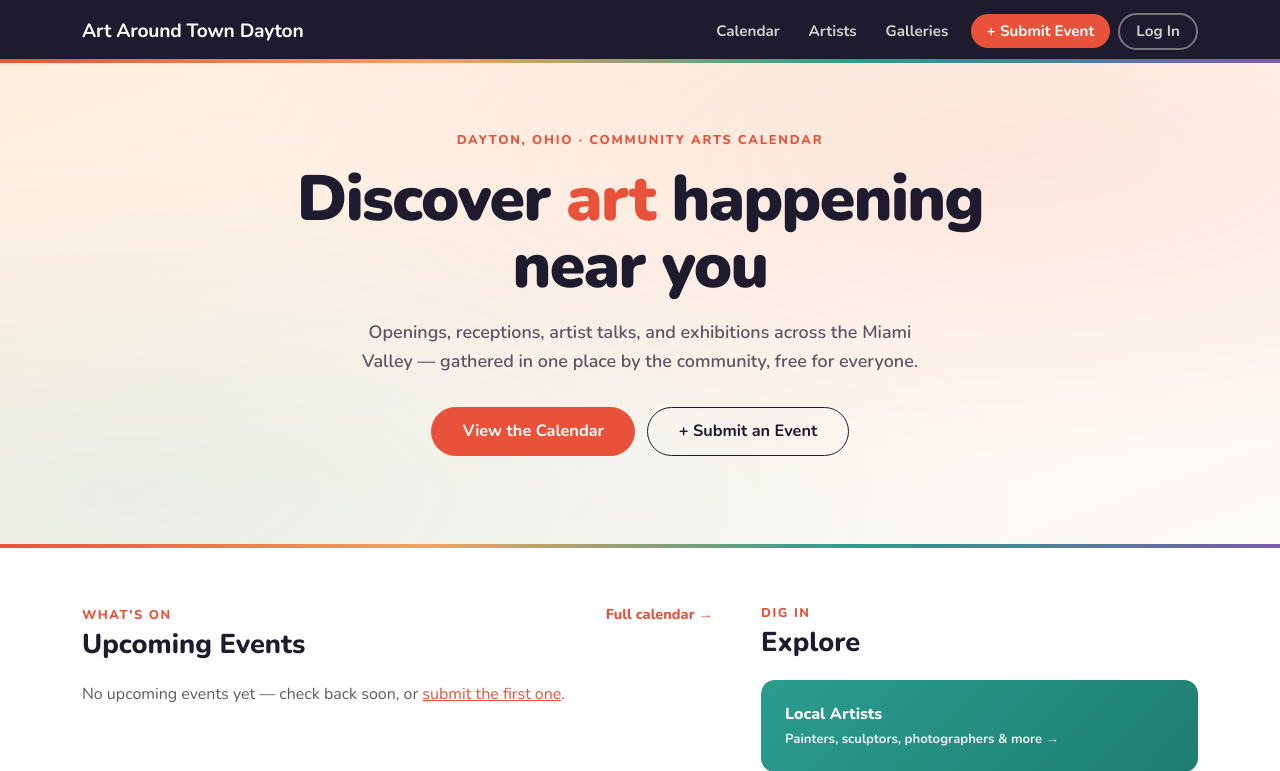
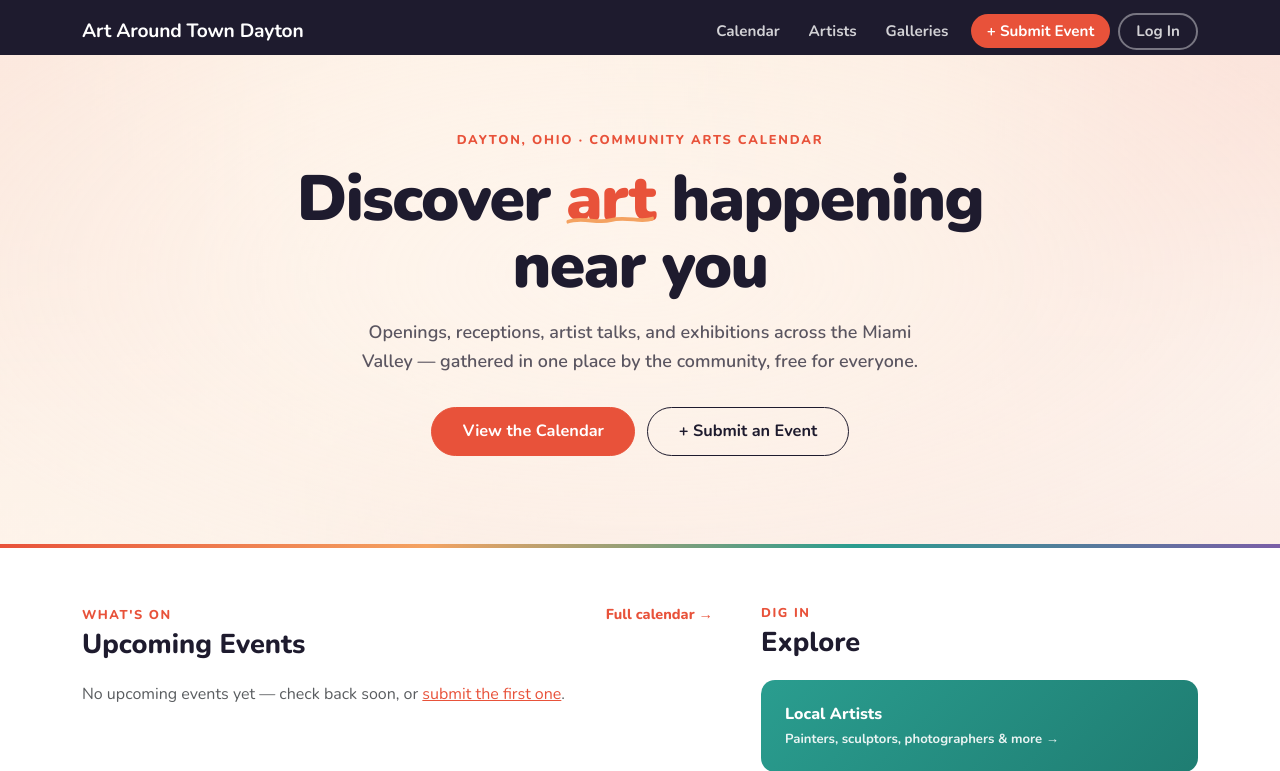
Before and after one commit to codefordayton/artaroundtown, a Django app: page / in a window 1280 px wide. Shown: the top 771 px of the page. Run offline with Django 5.2, Linux system fonts and the light colour scheme; data that the repository does not hold is empty.

Commit message:
Landing hero: rotating predefined images + fix accent underline
- Add a crossfading set of 4 predefined hero images (static/img/hero/)
  behind a warm veil; swap by replacing files and editing
  LandingView.HERO_IMAGES. Respects prefers-reduced-motion.
- Fix the hand-drawn accent underline under "art": the old CSS used
  z-index:-1 (hidden behind the hero bg). Now an inline SVG on an
  inline-block word so it tracks the word across line wraps.
- Pass hero image paths through context and resolve with {% static img %}
  so the ManifestStaticFilesStorage lookup works in production.

Co-Authored-By: Claude Opus 4.8 <noreply@anthropic.com>

```diff
--- a/apps/events/views.py
+++ b/apps/events/views.py
@@ -13,9 +13,19 @@ from .models import Event, EventStatus
 class LandingView(TemplateView):
     template_name = 'events/landing.html'
 
+    # Predefined rotating hero images. Drop replacements into
+    # static/img/hero/ and update this list to change what rotates.
+    HERO_IMAGES = [
+        'img/hero/hero1.jpg',
+        'img/hero/hero2.jpg',
+        'img/hero/hero3.jpg',
+        'img/hero/hero4.jpg',
+    ]
+
     def get_context_data(self, **kwargs):
         ctx = super().get_context_data(**kwargs)
         today = timezone.localdate()
+        ctx['hero_images'] = self.HERO_IMAGES
 
         upcoming = (
             Event.objects.filter(status=EventStatus.APPROVED, start_date__gte=today)
--- a/templates/events/landing.html
+++ b/templates/events/landing.html
@@ -13,17 +13,32 @@
 
   /* ── Hero: bright, warm, handmade ──────────────────────────────── */
   .landing-hero {
+    position: relative;
+    overflow: hidden;
     margin-top: -2rem;                 /* cancel container's top padding */
     padding: 4.5rem 1.5rem 5.5rem;
-    background:
-      radial-gradient(ellipse at 80% 20%, rgba(232,82,58,0.10) 0%, transparent 55%),
-      radial-gradient(ellipse at 10% 90%, rgba(42,157,143,0.10) 0%, transparent 55%),
-      linear-gradient(160deg, #FFEEDD 0%, #FFF7F0 55%, #FDFBF7 100%);
+    background: #FFF7F0;               /* fallback under the images */
     border-bottom: 4px solid transparent;
     border-image: linear-gradient(90deg, var(--color-primary), var(--color-accent), var(--color-secondary), var(--color-purple)) 1;
   }
 
-  .hero-inner { max-width: 760px; margin: 0 auto; text-align: center; }
+  /* rotating predefined images */
+  .hero-bg { position: absolute; inset: 0; z-index: 0; }
+  .hero-slide {
+    position: absolute; inset: 0;
+    background-size: cover; background-position: center;
+    opacity: 0; transition: opacity 1.4s ease;
+  }
+  .hero-slide.is-active { opacity: 1; }
+  /* warm veil so dark text stays legible over any image */
+  .hero-veil {
+    position: absolute; inset: 0; z-index: 1;
+    background:
+      radial-gradient(ellipse 60% 70% at 50% 45%, rgba(255,247,240,0.72) 0%, rgba(255,247,240,0.42) 100%),
+      linear-gradient(160deg, rgba(255,240,226,0.55) 0%, rgba(255,247,240,0.5) 55%, rgba(253,251,247,0.62) 100%);
+  }
+
+  .hero-inner { position: relative; z-index: 2; max-width: 760px; margin: 0 auto; text-align: center; }
 
   .hero-eyebrow {
     display: inline-block;
@@ -43,23 +58,26 @@
     letter-spacing: -0.025em;
     margin-bottom: 1.1rem;
   }
+  /* accent word with a hand-drawn underline that tracks the word exactly */
   .hero-title em {
+    position: relative;
+    display: inline-block;
     font-style: normal;
     color: var(--color-primary);
-    position: relative;
-    white-space: nowrap;
   }
-  /* hand-drawn underline swash under the accent word */
-  .hero-title em::after {
-    content: '';
+  .hero-title .swish {
     position: absolute;
-    left: -2%; right: -2%; bottom: -0.12em;
-    height: 0.5em;
-    background: var(--color-accent);
-    opacity: 0.35;
-    border-radius: 50%;
-    z-index: -1;
-    transform: rotate(-1.2deg);
+    left: 0; width: 100%;
+    bottom: 0.08em;
+    height: 0.26em;
+    overflow: visible;
+    pointer-events: none;
+  }
+  .hero-title .swish path {
+    fill: none;
+    stroke: var(--color-accent);
+    stroke-width: 9;
+    stroke-linecap: round;
   }
 
   .hero-subtitle {
@@ -184,9 +202,16 @@
 
 {# ── Hero ──────────────────────────────────────────────────────── #}
 <section class="landing-hero bleed">
+  <div class="hero-bg" id="heroBg">
+    {% for img in hero_images %}
+      <div class="hero-slide{% if forloop.first %} is-active{% endif %}"
+           style="background-image:url('{% static img %}')"></div>
+    {% endfor %}
+  </div>
+  <div class="hero-veil"></div>
   <div class="hero-inner">
     <span class="hero-eyebrow">Dayton, Ohio · Community Arts Calendar</span>
-    <h1 class="hero-title">Discover <em>art</em> happening near you</h1>
+    <h1 class="hero-title">Discover <em>art<svg class="swish" viewBox="0 0 300 40" preserveAspectRatio="none"><path d="M6,26 C55,12 105,32 152,22 C205,11 255,30 294,18"/></svg></em> happening near you</h1>
     <p class="hero-subtitle">
       Openings, receptions, artist talks, and exhibitions across the Miami Valley —
       gathered in one place by the community, free for everyone.
@@ -274,3 +299,19 @@
 </div>
 
 {% endblock %}
+
+{% block extra_js %}
+<script>
+  (function () {
+    var slides = document.querySelectorAll('#heroBg .hero-slide');
+    if (slides.length < 2) return;
+    if (window.matchMedia('(prefers-reduced-motion: reduce)').matches) return;
+    var i = 0;
+    setInterval(function () {
+      slides[i].classList.remove('is-active');
+      i = (i + 1) % slides.length;
+      slides[i].classList.add('is-active');
+    }, 5000);
+  })();
+</script>
+{% endblock %}
```
Also changed, not shown: static/img/hero/hero1.jpg (added), static/img/hero/hero2.jpg (added), static/img/hero/hero3.jpg (added), static/img/hero/hero4.jpg (added).
